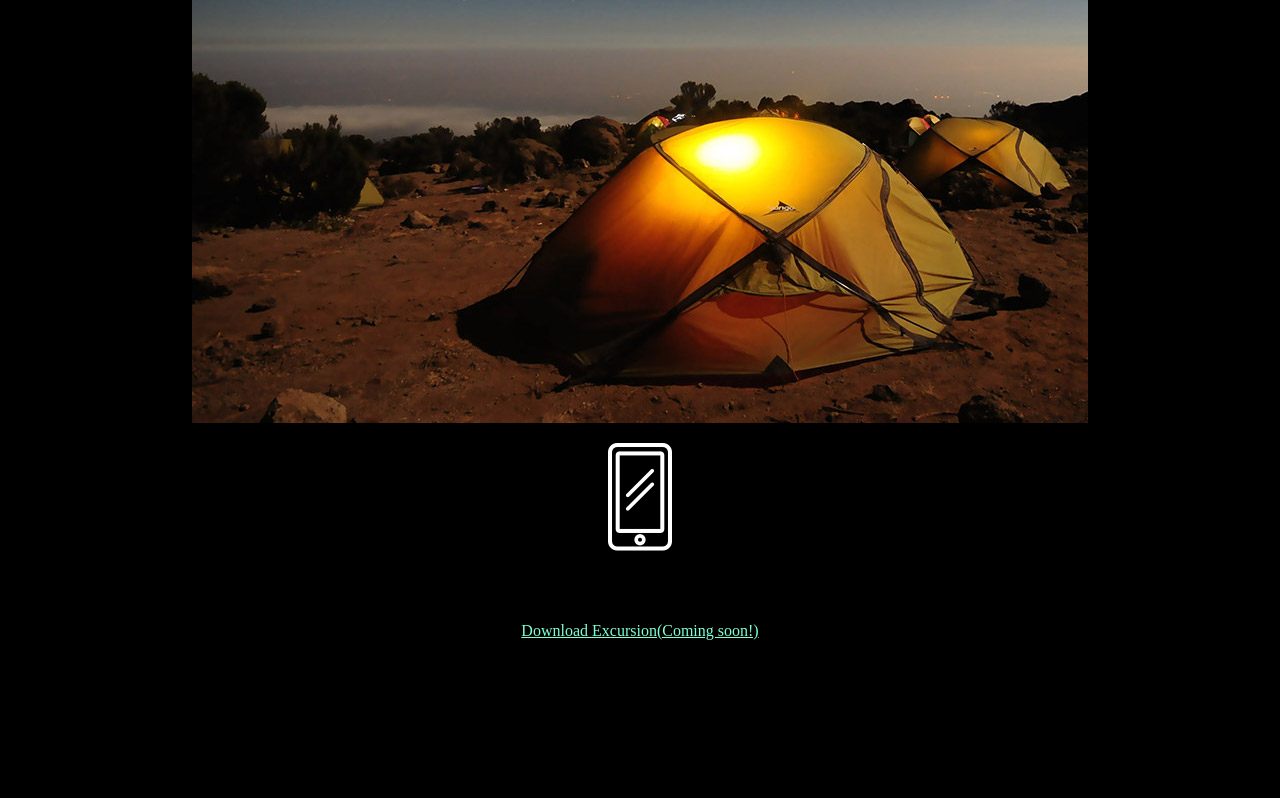
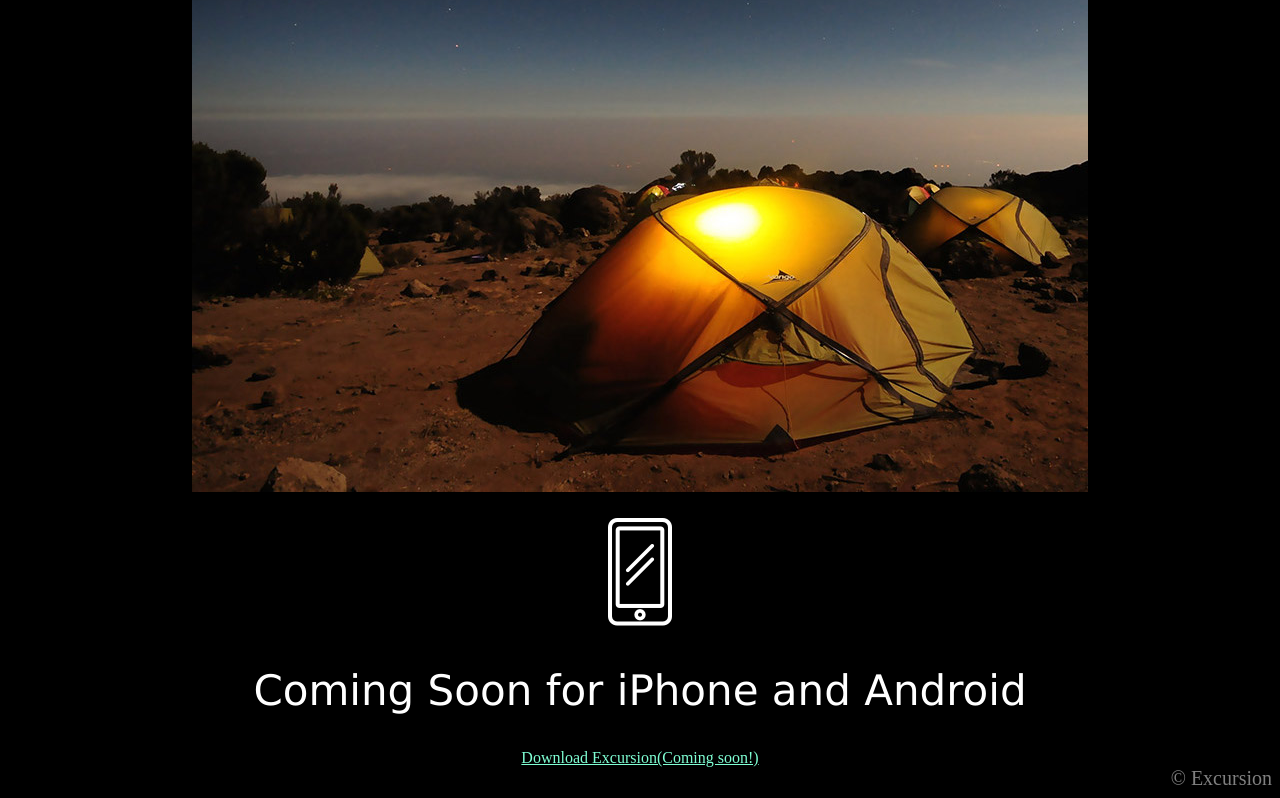
Before and after one commit to aprilangela/excursion, a plain HTML site: page index.html in a window 1280 px wide. Shown: the part 495-1293 px from the top of the page. Before the commit the page ends 1143 px from the top, so only its background shows below. Drawn offline with Linux system fonts and the light colour scheme.

Commit message:
all finished

```diff
--- a/index.html
+++ b/index.html
@@ -24,15 +24,15 @@
 
         <h2>Your personal travel guide</h2>
         <p>Excursion remembers places you like, and recommends new points of interest around you.</p>
-        <p><img src="./resources/images/landscape.jpeg"></p>
-        <p><img src="./resources/images/phone.png"></p>
+        <p class="landscape"><img src="./resources/images/landscape.jpeg"></p>
+        <p class="phone"><img src="./resources/images/phone.png"></p>
         <h2>Coming Soon for iPhone and Android</h2>
         <a href=""> Download Excursion(Coming soon!)</a>
 
 
     </main>
 
-    <footer></footer>
+    <footer> © Excursion</footer>
 
 
 </body>
--- a/resources/css/style.css
+++ b/resources/css/style.css
@@ -1,20 +1,36 @@
 body {
     background-color: black;
     text-align: center;
+    color: white;
 }
 
 
 
 h1 {
-    font-family:Verdana, Geneva, Tahoma, sans-serif;
+    font-family: Verdana, Geneva, Tahoma, sans-serif;
     font-weight: normal;
     font-size: 50px;
-    color: white;
     margin: auto;
-   }
+}
 
 a {
     color: aquamarine;
     font-size: 16px;
     margin: 100px;
 }
+
+h2 {
+    font-family: Verdana, Geneva, Tahoma, sans-serif;
+    font-weight: 300;
+    font-size: 42px;
+}
+p {
+    font-family: Verdana, Geneva, Tahoma, sans-serif;
+    font-size: 21px;
+    color : gray;
+}
+footer {
+    text-align: right;
+    color: gray;
+    font-size: 20px;
+}
```
